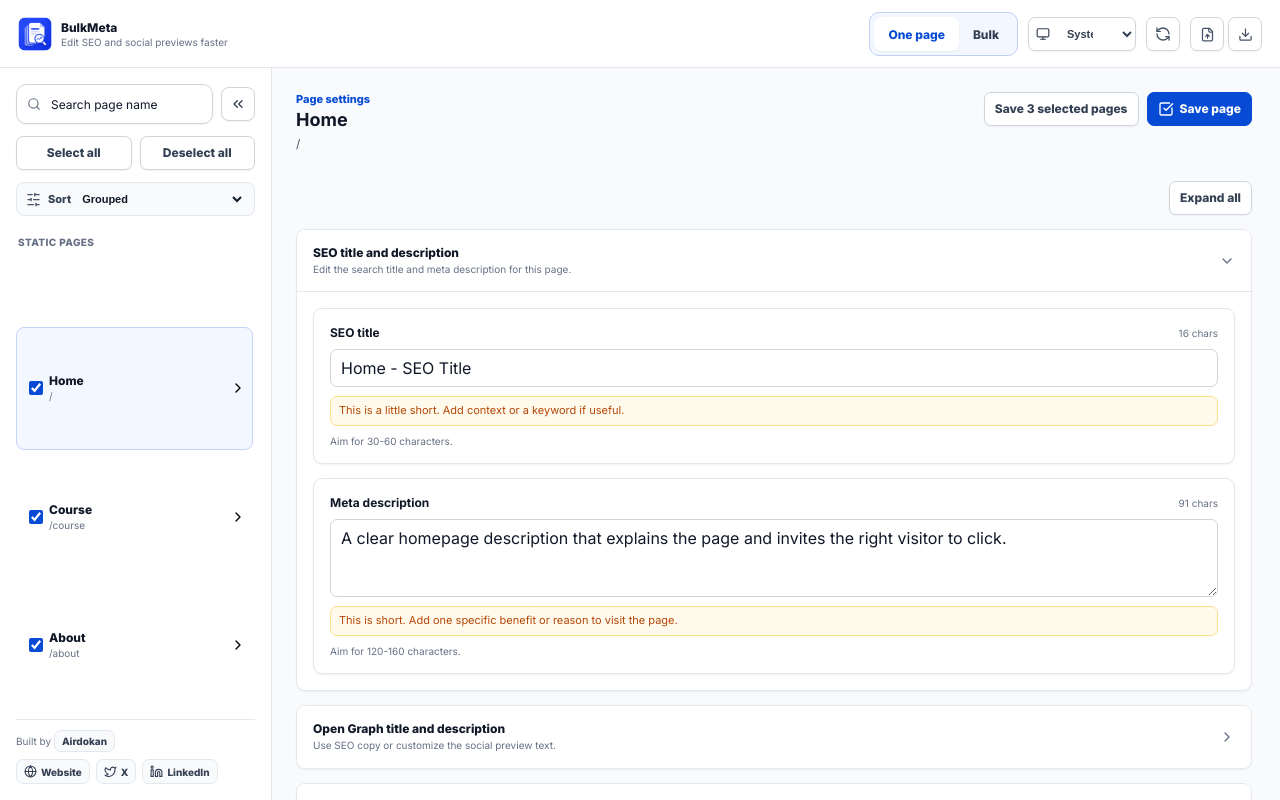
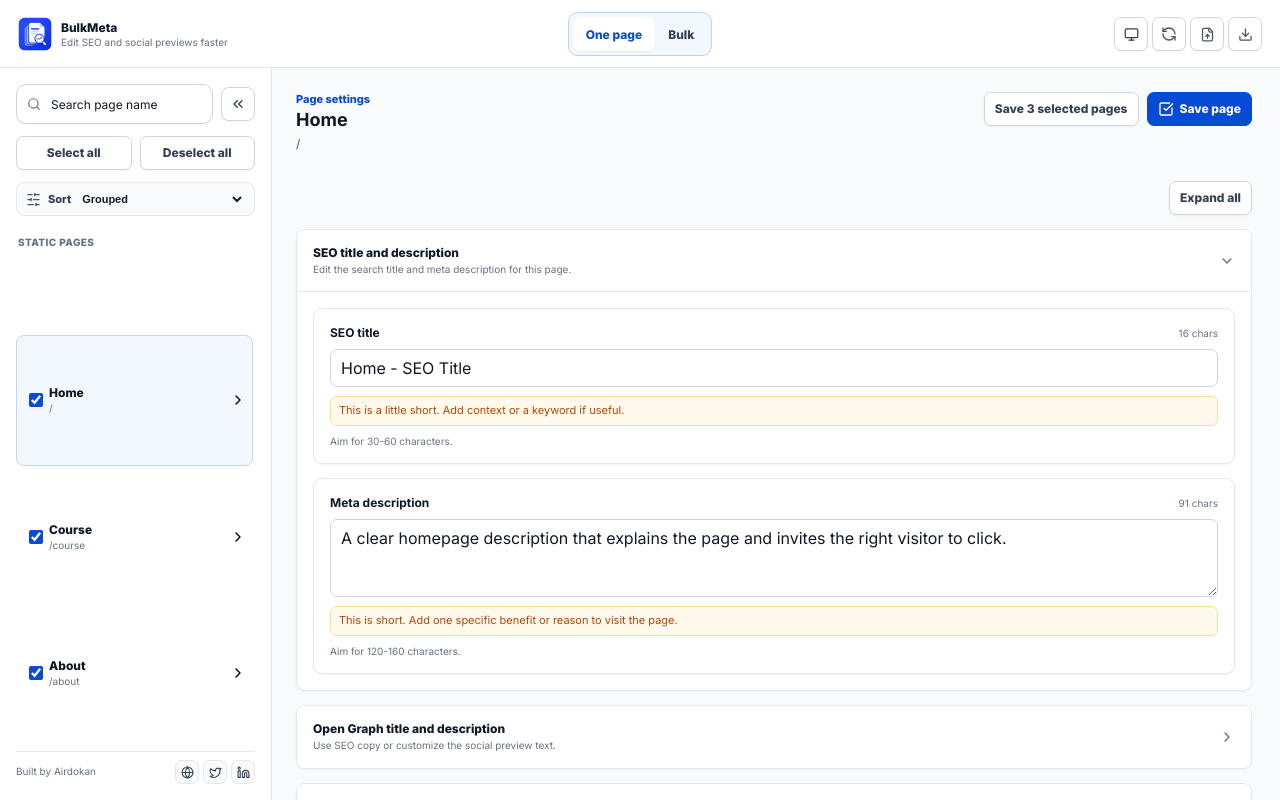
Before and after one commit to kmbashar/bulkmeta, a React (Vite) app: page / in a window 1280 px wide. Built offline with nearby package versions, Linux system fonts and the light colour scheme.

Commit message:
Polish header and remove find replace

```diff
--- a/src/main.tsx
+++ b/src/main.tsx
@@ -545,6 +545,7 @@ function App() {
           </button>
         </div>
 
+        <div className="header-actions">
           <ThemeControl theme={theme} onTheme={setTheme} />
 
           <button className="icon-button header-icon" onClick={loadWebflowData} disabled={isLoading} title="Reload pages" aria-label="Reload pages">
@@ -564,6 +565,7 @@ function App() {
               accept=".csv,text/csv"
               onChange={(event) => importCsv(event.target.files?.[0] ?? null)}
             />
+          </div>
         </div>
       </header>
 
@@ -649,11 +651,11 @@ function App() {
               </div>
 
               <div className="creator-links" aria-label="Creator links">
-                <span>Built by <a href="https://www.airdokan.com/" target="_blank" rel="noreferrer">Airdokan</a></span>
+                <span>Built by Airdokan</span>
                 <div>
-                  <a href="https://www.airdokan.com/" target="_blank" rel="noreferrer"><Globe size={13} /> Website</a>
-                  <a href="https://x.com/bashar_me1" target="_blank" rel="noreferrer"><Twitter size={13} /> X</a>
-                  <a href="https://www.linkedin.com/in/findbashar/" target="_blank" rel="noreferrer"><Linkedin size={13} /> LinkedIn</a>
+                  <a href="https://www.airdokan.com/" target="_blank" rel="noreferrer" aria-label="Airdokan website" title="Website"><Globe size={13} /></a>
+                  <a href="https://x.com/bashar_me1" target="_blank" rel="noreferrer" aria-label="Bashar on X" title="X"><Twitter size={13} /></a>
+                  <a href="https://www.linkedin.com/in/findbashar/" target="_blank" rel="noreferrer" aria-label="Bashar on LinkedIn" title="LinkedIn"><Linkedin size={13} /></a>
                 </div>
               </div>
             </>
@@ -705,6 +707,7 @@ function App() {
               onSave={saveBulkPages}
             />
           )}
+
         </section>
       </main>
 
@@ -733,17 +736,14 @@ function App() {
 }
 
 function ThemeControl({ theme, onTheme }: { theme: ThemeChoice; onTheme: (theme: ThemeChoice) => void }) {
+  const nextTheme: ThemeChoice = theme === "system" ? "light" : theme === "light" ? "dark" : "system";
+  const label = "Theme: " + theme + ". Click for " + nextTheme + ".";
   return (
-    <label className="theme-control" title="Theme preference">
-      {theme === "system" && <Monitor size={14} />}
-      {theme === "light" && <Sun size={14} />}
-      {theme === "dark" && <Moon size={14} />}
-      <select value={theme} onChange={(event) => onTheme(event.target.value as ThemeChoice)} aria-label="Theme preference">
-        <option value="system">System</option>
-        <option value="light">Light</option>
-        <option value="dark">Dark</option>
-      </select>
-    </label>
+    <button className="theme-button header-icon" onClick={() => onTheme(nextTheme)} title={label} aria-label={label}>
+      {theme === "system" && <Monitor size={15} />}
+      {theme === "light" && <Sun size={15} />}
+      {theme === "dark" && <Moon size={15} />}
+    </button>
   );
 }
 
@@ -1342,7 +1342,7 @@ function selectedSaveLabel(count: number) {
   return `Save ${count} selected page${count === 1 ? "" : "s"}`;
 }
 
-function formatSlug(page: SeoPage) {
+function formatSlug(page: { slug: string; url: string }) {
   if (page.slug) return page.slug.startsWith("/") ? page.slug : `/${page.slug}`;
   return page.url || "Page";
 }
--- a/src/styles.css
+++ b/src/styles.css
@@ -141,9 +141,9 @@ button:disabled {
 
 .app-header {
   display: grid;
-  grid-template-columns: minmax(0, 1fr) auto auto auto auto;
+  grid-template-columns: minmax(0, 1fr) auto minmax(0, 1fr);
   align-items: center;
-  gap: 10px;
+  gap: 12px;
   height: 68px;
   border-bottom: 1px solid var(--border);
   background: var(--surface-overlay);
@@ -194,6 +194,7 @@ button:disabled {
 
 .mode-switch {
   display: flex;
+  justify-self: center;
   border: 1px solid var(--primary-border);
   border-radius: 10px;
   background: var(--primary-subtle);
@@ -206,7 +207,7 @@ button:disabled {
   border-radius: 8px;
   background: transparent;
   color: var(--button-text);
-  padding: 0 14px;
+  padding: 0 13px;
   font-size: 12px;
   font-weight: 900;
 }
@@ -308,48 +309,39 @@ button:disabled {
   outline: none;
 }
 
+.header-actions,
 .csv-actions {
   display: flex;
   align-items: center;
   gap: 4px;
 }
 
+.header-actions {
+  justify-self: end;
+}
+
 .csv-actions input {
   display: none;
 }
 
-.theme-control {
-  display: inline-flex;
-  position: relative;
+.theme-button {
+  display: inline-grid;
+  width: 34px;
   height: 34px;
-  min-width: 108px;
-  align-items: center;
-  gap: 5px;
+  min-height: 34px;
+  place-items: center;
   border: 1px solid var(--border-strong);
   border-radius: 7px;
   background: var(--surface);
   color: var(--button-text);
-  padding: 0 7px;
+  padding: 0;
   box-shadow: var(--shadow-xs);
 }
 
-.theme-control select {
-  position: absolute;
-  inset: 0;
-  width: 100%;
-  border: 0;
-  background: transparent;
-  color: inherit;
-  cursor: pointer;
-  font-size: 11px;
-  font-weight: 800;
-  outline: none;
-  padding: 0 26px 0 34px;
-}
-
-.theme-control option {
-  background: var(--surface);
-  color: var(--text);
+.theme-button:hover {
+  border-color: var(--primary-border);
+  background: var(--primary-subtle);
+  color: var(--primary);
 }
 
 .select-row,
@@ -431,11 +423,13 @@ button:disabled {
 }
 
 .creator-links {
-  display: grid;
+  display: flex;
   flex: 0 0 auto;
-  gap: 7px;
+  align-items: center;
+  justify-content: space-between;
+  gap: 8px;
   border-top: 1px solid var(--border);
-  padding-top: 10px;
+  padding-top: 8px;
   color: var(--tertiary);
   font-size: 10px;
 }
@@ -451,21 +445,20 @@ button:disabled {
 
 .creator-links div {
   display: flex;
-  flex-wrap: wrap;
-  gap: 6px;
+  flex: 0 0 auto;
+  gap: 4px;
 }
 
 .creator-links a {
-  display: inline-flex;
-  align-items: center;
-  gap: 4px;
+  display: inline-grid;
+  width: 24px;
+  height: 24px;
+  place-items: center;
   border: 1px solid var(--border);
   border-radius: 7px;
   background: var(--surface-raised);
   color: var(--button-text);
-  padding: 5px 7px;
-  font-size: 10px;
-  font-weight: 800;
+  padding: 0;
   line-height: 1;
   text-decoration: none;
 }
```
Lines whose indentation alone changed are shown as unchanged.
